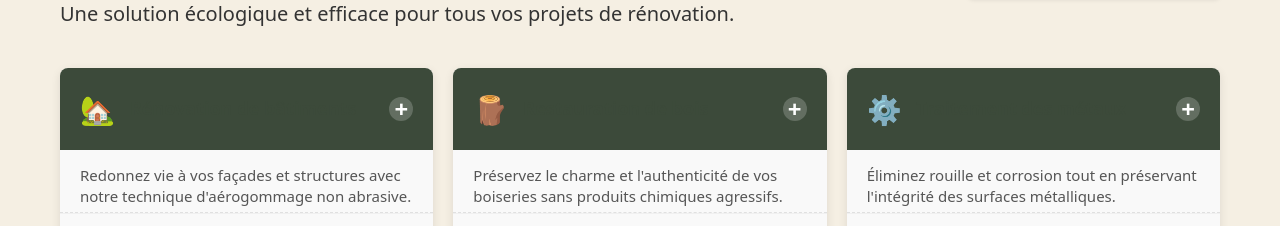
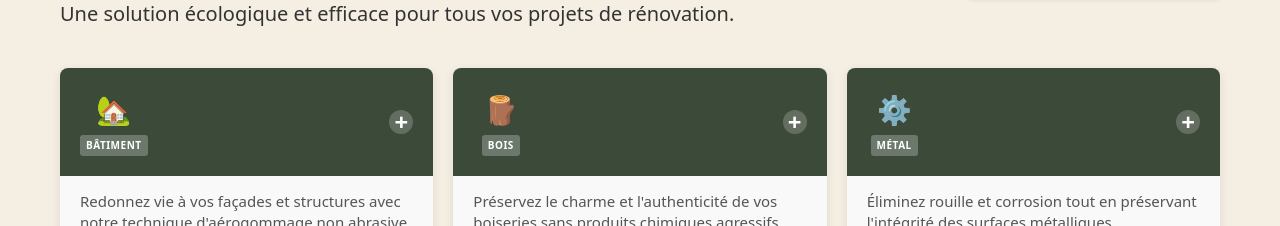
Before and after one commit to yoyoboul/aerogommage_site, a React (Vite) app: page / in a window 1280 px wide. Shown: the part 700-926 px from the top of the page. Built offline with nearby package versions, Linux system fonts and the light colour scheme.

Commit message:
Ajout de catégories explicites associées aux émojis sur les cartes de services

```diff
--- a/src/App.css
+++ b/src/App.css
@@ -237,12 +237,30 @@ body {
   background-color: #3c4a3a;
   color: white;
   position: relative;
+  flex-wrap: wrap;
+}
+
+.service-icon-wrapper {
+  display: flex;
+  flex-direction: column;
+  align-items: center;
+  margin-right: 15px;
+  min-width: 55px;
 }
 
 .service-icon {
   font-size: 28px;
-  margin-right: 15px;
-  display: inline-block;
+  display: block;
+  margin-bottom: 5px;
+}
+
+.service-category {
+  font-size: 10px;
+  font-weight: 700;
+  background-color: rgba(255, 255, 255, 0.25);
+  padding: 3px 6px;
+  border-radius: 3px;
+  letter-spacing: 0.5px;
 }
 
 .service-title {
@@ -500,6 +518,15 @@ body {
     grid-template-columns: 1fr;
   }
 
+  .service-card-header {
+    flex-wrap: nowrap;
+  }
+
+  .service-icon-wrapper {
+    margin-right: 10px;
+    min-width: 45px;
+  }
+
   .gallery-container {
     flex-direction: column;
     align-items: center;
--- a/src/App.jsx
+++ b/src/App.jsx
@@ -11,6 +11,7 @@ function App() {
   const services = [
     {
       title: "Rénovation de bâtiments",
+      category: "BÂTIMENT",
       description: "Redonnez vie à vos façades et structures avec notre technique d'aérogommage non abrasive.",
       icon: "🏡",
       items: [
@@ -22,6 +23,7 @@ function App() {
     },
     {
       title: "Restauration de bois",
+      category: "BOIS",
       description: "Préservez le charme et l'authenticité de vos boiseries sans produits chimiques agressifs.",
       icon: "🪵",
       items: [
@@ -33,6 +35,7 @@ function App() {
     },
     {
       title: "Traitement des métaux",
+      category: "MÉTAL",
       description: "Éliminez rouille et corrosion tout en préservant l'intégrité des surfaces métalliques.",
       icon: "⚙️",
       items: [
@@ -44,6 +47,7 @@ function App() {
     },
     {
       title: "Véhicules & Objets de collection",
+      category: "COLLECTION",
       description: "Une approche délicate et précise pour vos biens les plus précieux et pièces anciennes.",
       icon: "🚗",
       items: [
@@ -101,7 +105,10 @@ function App() {
                 onClick={() => toggleService(index)}
               >
                 <div className="service-card-header">
-                  <span className="service-icon">{service.icon}</span>
+                  <div className="service-icon-wrapper">
+                    <span className="service-icon">{service.icon}</span>
+                    <span className="service-category">{service.category}</span>
+                  </div>
                   <h3 className="service-title">{service.title}</h3>
                   <span className="service-toggle">{activeService === index ? '−' : '+'}</span>
                 </div>
```
